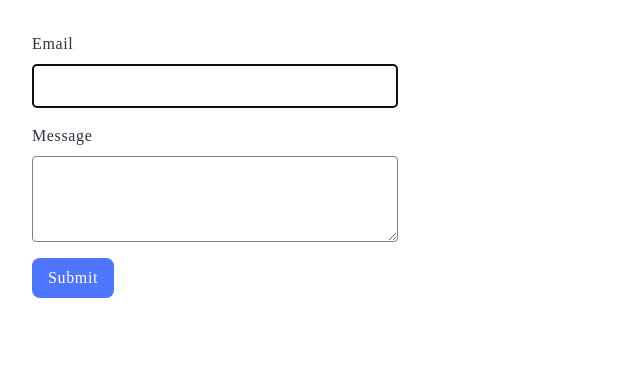
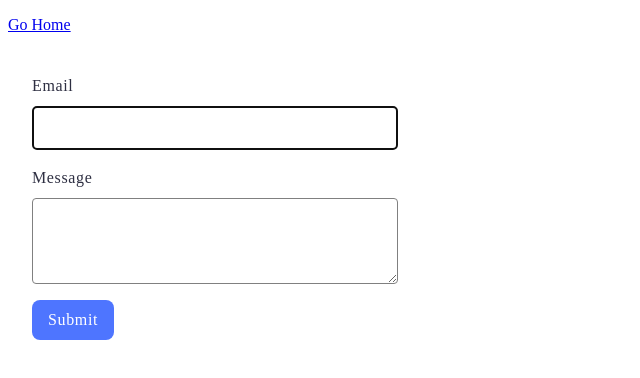
Before and after one commit to anatoliy2221/goit-js-hw-09, a website built with Vite: page src/2-form.html in a window 1280 px wide. Shown: the whole page, without its empty margins (0-640 px from the left). Built offline with nearby package versions, Linux system fonts and the light colour scheme.

Commit message:
Update 2-form html

```diff
--- a/src/2-form.html
+++ b/src/2-form.html
@@ -9,6 +9,7 @@
 </head>
 
 <body>
+    <p><a href="index.html">Go Home</a></p>
     <form class="feedback-form" autocomplete="off">
         <label>
             Email
```
